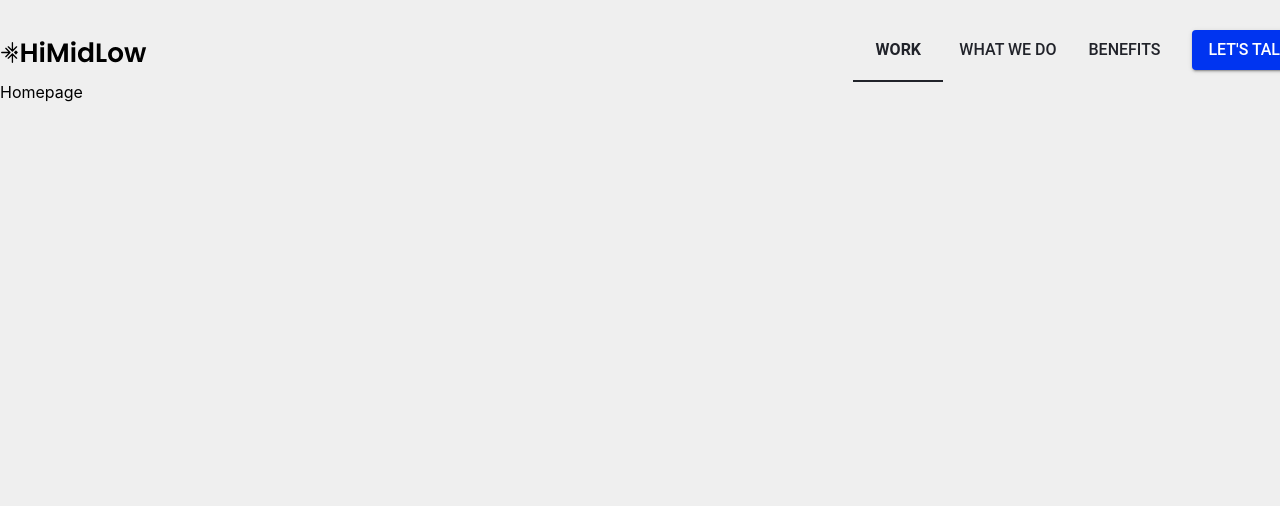
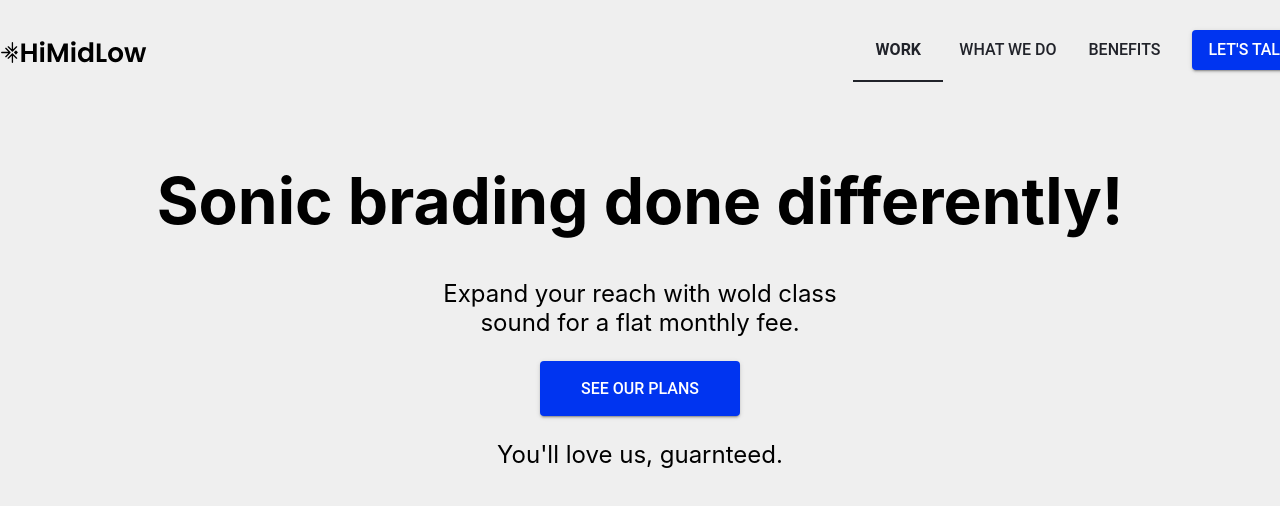
Before and after one commit to annsuparada/HiMIdLow, a React (Create React App) app in the folder client/: page / in a window 1280 px wide. Shown: the top 506 px of the page. Built offline with nearby package versions, Linux system fonts and the light colour scheme.

Commit message:
create header

```diff
--- /dev/null
+++ b/client/src/components/Header.tsx
@@ -0,0 +1,53 @@
+import { Button } from '@mui/material'
+import React from 'react'
+
+const Header: React.FC = () => {
+  const styles = {
+    container: {
+      display: 'grid',
+      jestifyContent: 'center',
+      paddingTop: '4rem',
+    },
+    bigText: {
+      maxWidth: '1200px',
+      margin: '0 auto',
+    },
+    smallText: {
+      maxWidth: '400px',
+      margin: '0 auto',
+    },
+    button: {
+      width: '200px',
+      margin: '0 auto',
+      height: '55px',
+    },
+    h1: {
+      fontSize: '64px',
+      fontWeigh: 'bold',
+      margin: '1rem',
+    },
+    p: {
+      fontSize: '24px',
+    },
+  }
+  return (
+    <div style={styles.container}>
+      <div style={styles.bigText}>
+        <h1 style={styles.h1}>Sonic brading done differently!</h1>
+      </div>
+      <div style={{ maxWidth: '400px', margin: '0 auto', textAlign: 'center' }}>
+        <p style={styles.p}>
+          Expand your reach with wold class sound for a flat monthly fee.
+        </p>
+      </div>
+      <Button variant="contained" style={styles.button}>
+        See our Plans
+      </Button>
+      <div style={styles.smallText}>
+        <p style={styles.p}>You'll love us, guarnteed.</p>
+      </div>
+    </div>
+  )
+}
+
+export default Header
--- a/client/src/pages/Homepage.tsx
+++ b/client/src/pages/Homepage.tsx
@@ -1,9 +1,14 @@
 import React from 'react'
+import Header from '../components/Header'
 import MainWrapper from '../components/MainWrapper'
 import { background } from '../theme'
 
 const Homepage: React.FC = () => {
-  return <MainWrapper backgroundColor={background}>Homepage</MainWrapper>
+  return (
+    <MainWrapper backgroundColor={background}>
+      <Header />
+    </MainWrapper>
+  )
 }
 
 export default Homepage
```
